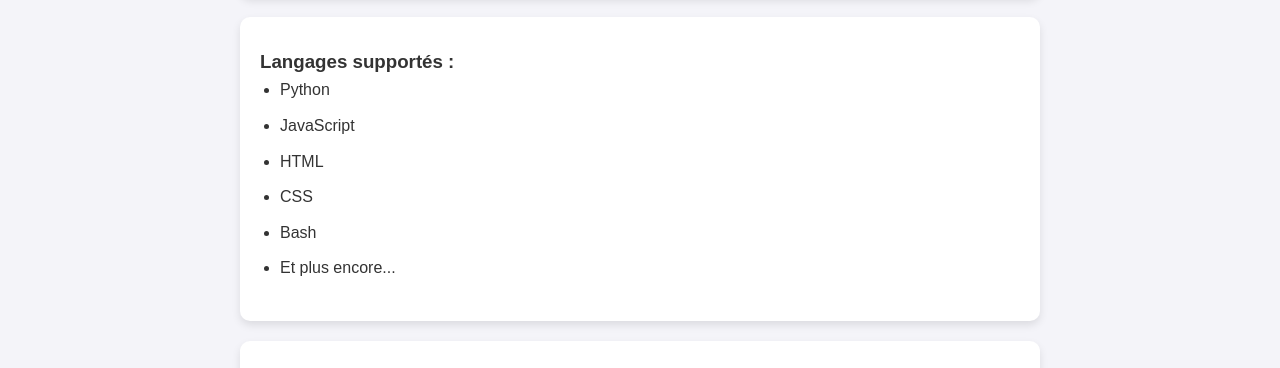
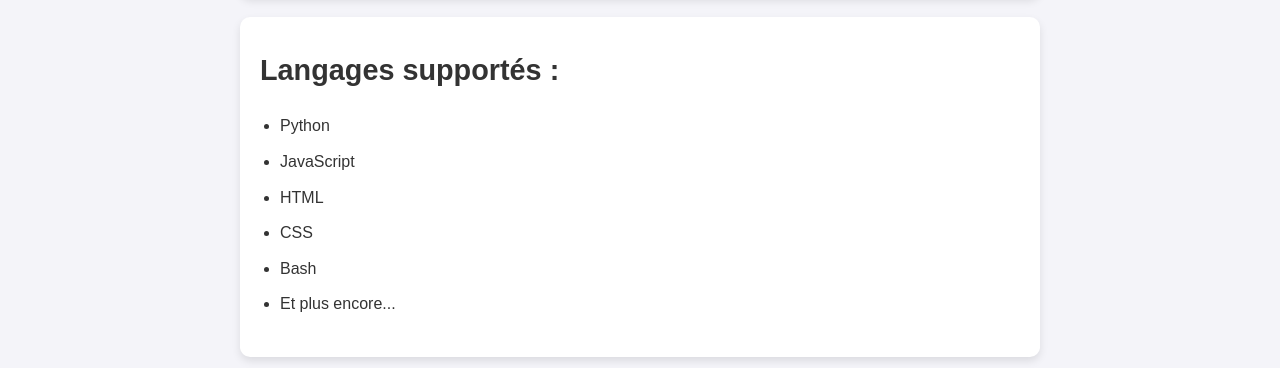
Before and after one commit to cyber-ribouldingue/multi-lang-snippets, a plain HTML site: page index.html in a window 1280 px wide. Shown: the part 414-782 px from the top of the page. Drawn offline with Linux system fonts and the light colour scheme.

Commit message:
Update style.css

```diff
--- a/style.css
+++ b/style.css
@@ -43,7 +43,8 @@ body {
     max-width: 800px;
 }
 
-.content-section h2 {
+.content-section h2,
+.content-section h3 {
     font-size: 1.8rem;
     margin-bottom: 20px;
     color: #333;
```
